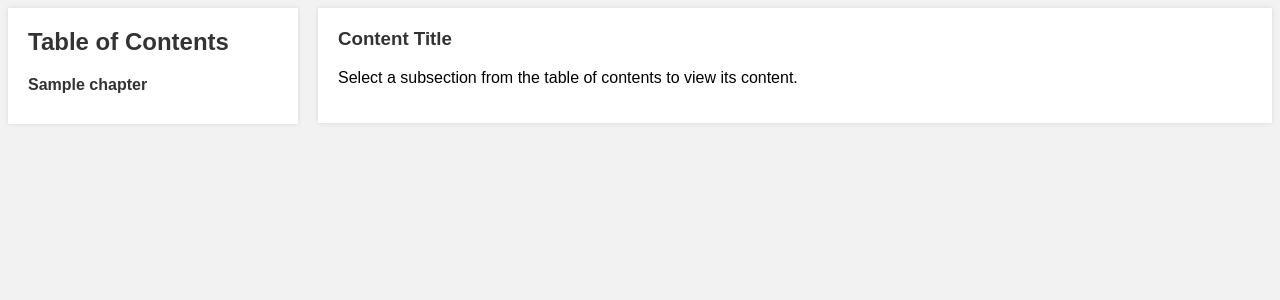
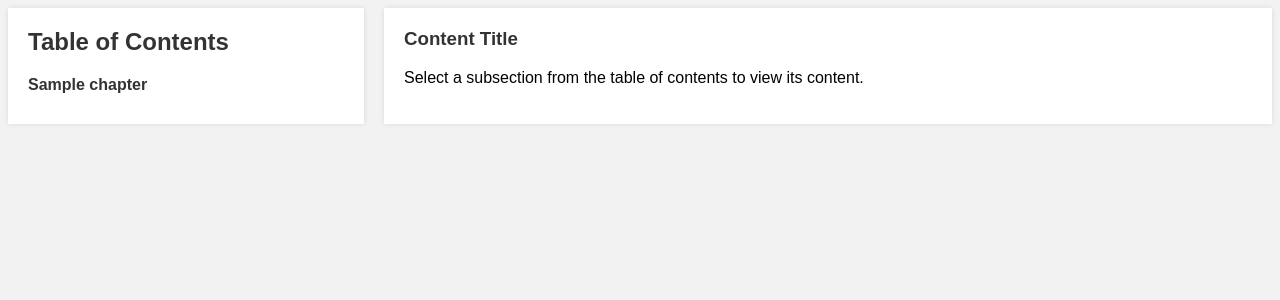
Before and after one commit to rajumanukonda/BitMindsTeamProject, a Flask app: template templates/course.html in a window 1280 px wide. Shown: the top 300 px of the page. Run offline with Flask 3, Linux system fonts and the light colour scheme; the template is opened without the code that fills it: most values are stand-ins (such as "Sample title", 1, 10 or a date in 2020).

Commit message:
Sidebar Fix

````diff
--- a/app.py
+++ b/app.py
@@ -7,7 +7,7 @@ from langchain.output_parsers import StructuredOutputParser, ResponseSchema
 from langchain.prompts import ChatPromptTemplate, HumanMessagePromptTemplate
 
 OPENAI_API_KEY = ''
-GOOGLE_APPLICATION_CREDENTIALS = 'utils/my_store.json'
+GOOGLE_APPLICATION_CREDENTIALS='round-device-391102-50b411b96a9e.json'
 
 os.environ["OPENAI_API_KEY"] = OPENAI_API_KEY
 os.environ["GOOGLE_APPLICATION_CREDENTIALS"] = GOOGLE_APPLICATION_CREDENTIALS
--- a/templates/course.html
+++ b/templates/course.html
@@ -7,13 +7,16 @@
       body {
         background-color: #f2f2f2;
         display: flex;
-        align-items: flex-start;
+        /* align-items: flex-start; */
+        align-items: normal;
         justify-content: space-between;
         font-family: Arial, sans-serif;
       }
 
       .sidebar {
-        width: 250px;
+        /* width: 250px; */
+        min-width: 25%;
+        width: 25%;
         background-color: #fff;
         padding: 20px;
         box-shadow: 0 0 5px rgba(0, 0, 0, 0.1);
@@ -49,12 +52,13 @@
 
       .subsections li a {
         text-decoration: none;
-        color: #333;
+        color: #ff0000;
         cursor: pointer;
       }
 
       .content {
-        flex-grow: 1;
+        /* flex-grow: 1; */
+        width: 75%;
         background-color: #fff;
         padding: 20px;
         margin-left: 20px;
@@ -72,23 +76,46 @@
         subsections.style.display = subsections.style.display === 'none' ? 'block' : 'none';
       }
 
-      function showContent(contentId) {
-        var content = document.getElementById(contentId);
+      function showContent(contentId, contentTitle="Content Title") {
+        // var content = document.getElementById(contentId);
         var dummyContent = document.getElementById('dummy-content');
-        var contentTitle = document.getElementById('content-title');
+        var dummyContentTitle = document.getElementById('dummy-content-title');
+
+        var leftBraces=0, rightBraces=0, quizJSON, parsedContent, quizHTML;
 
         // Show loading screen
         dummyContent.innerHTML = '<div class="loading">Loading...</div>';
-
+        dummyContentTitle.innerHTML = contentTitle;
         // Fetch content from the server
         fetchContentFromServer(contentId)
           .then(function (response) {
+            if(response.includes("```json")){
+              // Find open Braces for Quiz question
+              leftBraces = response.indexOf("```json\n{");
+              // Skip ```json to identify closing brace
+              rightBraces = response.indexOf("\n}\n```");
+              quizJSON = JSON.parse(response.substring(leftBraces+7,rightBraces+2).replace(/\n/g,''));
+              console.log(quizJSON);
+              window.$quizJSON = quizJSON;
+            };
+
             // Update the content on success
-            dummyContent.innerHTML = response;
+            // console.log(response);
+            window.$response = response;
+
+            if(quizJSON){
+              quizHTML = "<div id='quiz-container'><br/><p id='question'>"+quizJSON.question+"</p>";
+            }
+
+            parsedContent = response.substr(0, leftBraces) + response.substr(rightBraces+4);
+            parsedContent = parsedContent.replace(/\r/g, '').replace(/\n/g, '<br>');
+            dummyContent.innerHTML = parsedContent;
+            dummyContentTitle.innerHTML = contentTitle;
           })
           .catch(function (error) {
             // Handle errors
             dummyContent.innerHTML = '<div class="error">Failed to fetch content.</div>';
+            dummyContentTitle.innerHTML = contentTitle;
             console.error(error);
           });
       }
@@ -127,7 +154,7 @@
             {% set chapterIndex = loop.index %}
             {% for subsection in chapter.subsections %}
               <li>
-                <div onclick="showContent('{{ chapterIndex }}-{{ loop.index - 1 }}')">{{ subsection }}</div>
+                <div onclick="showContent('{{ chapterIndex }}-{{ loop.index - 1 }}','{{subsection}}')">{{ subsection }}</div>
               </li>
             {% endfor %}
           </ul>
@@ -135,7 +162,7 @@
       {% endfor %}
     </div>
     <div class="content">
-      <h3>Content Title</h3>
+      <h3 id="dummy-content-title">Content Title</h3>
       <div id="dummy-content">
         <!-- Default dummy content -->
         <p>Select a subsection from the table of contents to view its content.</p>
````
